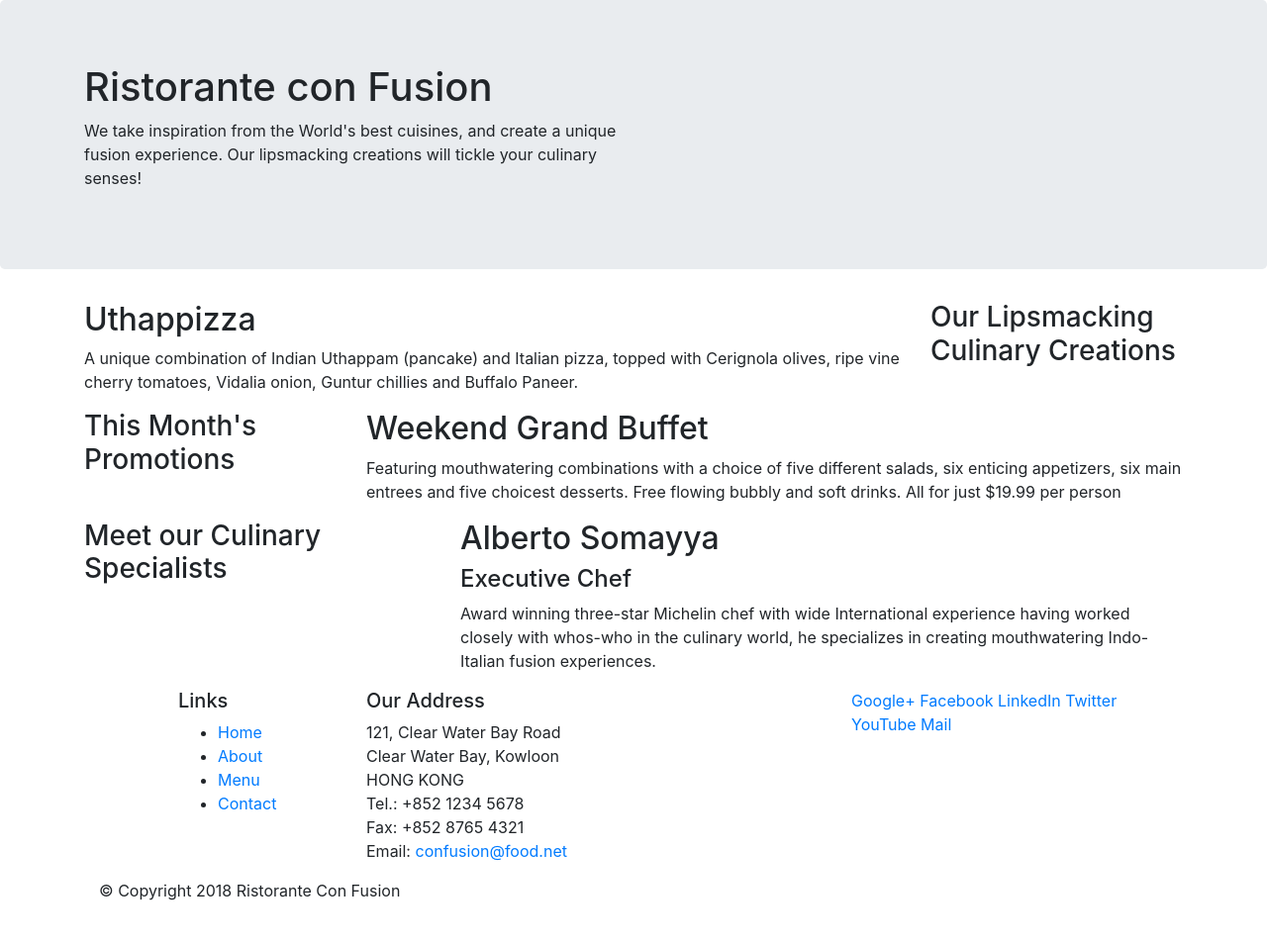
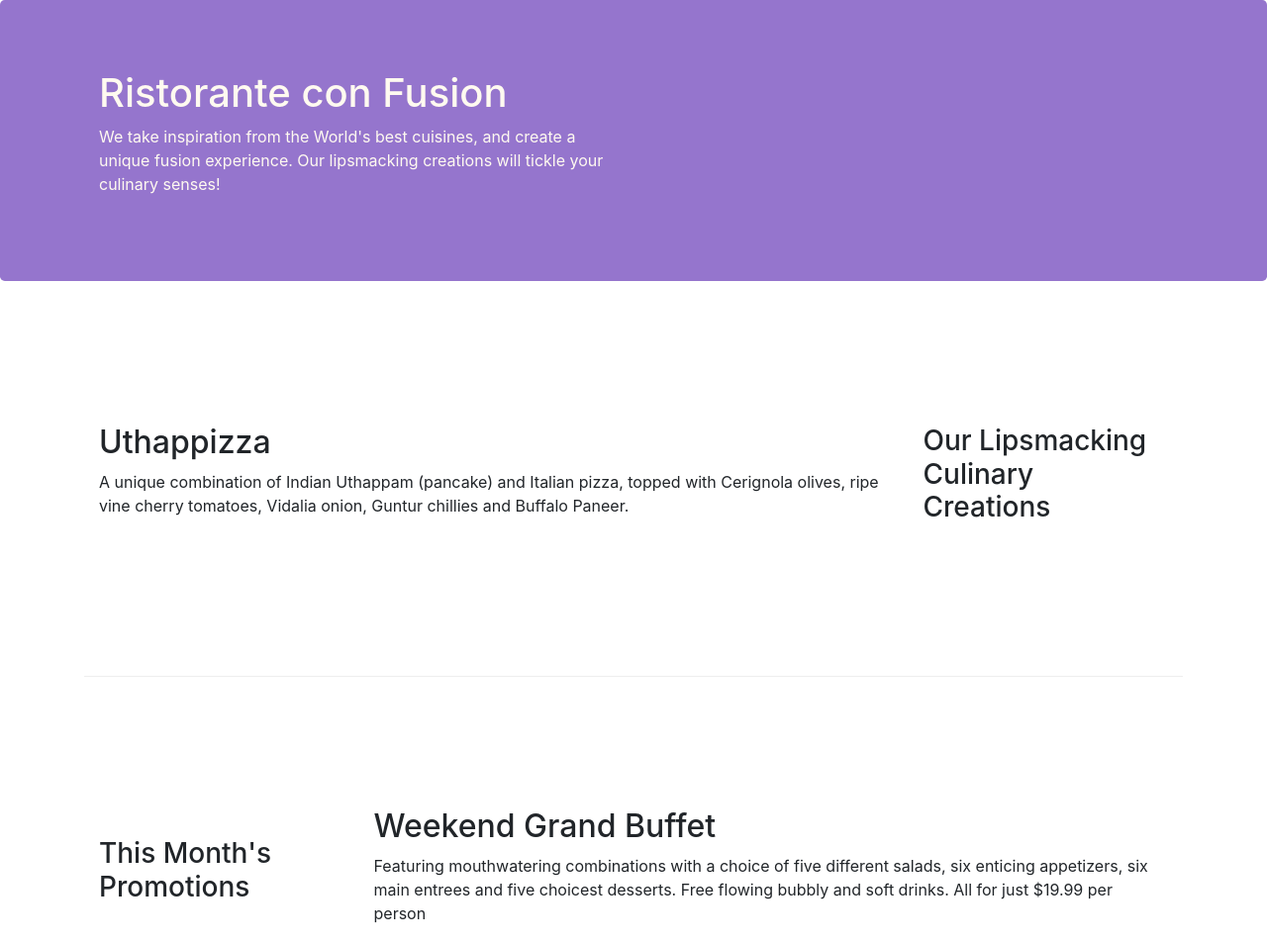
Before and after one commit to falguniraina/Bootstrap4, a website: page index.html in a window 1280 px wide. Shown: the top 954 px of the page at 99% size. Before the commit the page ends 928 px from the top, so only its background shows below. Drawn offline with nearby package versions, Linux system fonts and the light colour scheme.

Commit message:
Bootstrap Grid Part2

```diff
--- /dev/null
+++ b/css/styles.css
@@ -0,0 +1,29 @@
+.row-header{
+    margin:0px auto;
+    padding:0px;
+}
+
+.row-content {
+    margin:0px auto;
+    padding: 50px 0px 50px 0px;
+    border-bottom: 1px ridge;
+    min-height:400px;
+}
+
+.footer{
+    background-color: #D1C4E9;
+    margin:0px auto;
+    padding: 20px 0px 20px 0px;
+}
+.jumbotron {
+    padding:70px 30px 70px 30px;
+    margin:0px auto;
+    background: #9575CD ;
+    color:floralwhite;
+}
+
+address{
+    font-size:80%;
+    margin:0px;
+    color:#0f0f0f;
+}
--- a/index.html
+++ b/index.html
@@ -10,13 +10,14 @@
 
         <!-- Bootstrap CSS -->
         <link rel="stylesheet" href="node_modules/bootstrap/dist/css/bootstrap.min.css">
+        <link href="css/styles.css" rel="stylesheet">
 </head>
 
 <body>
 
     <header class="jumbotron">
         <div class="container">
-            <div class="row">
+            <div class="row row-header">
                 <div class="col-12 col-sm-6">
                     <h1>Ristorante con Fusion</h1>
                     <p>We take inspiration from the World's best cuisines, and create a unique fusion experience. Our lipsmacking creations will tickle your culinary senses!</p>
@@ -28,7 +29,7 @@
     </header>
 
     <div class="container">
-        <div class="row">
+        <div class="row row-content align-items-center">
             <div class="col-12 col-sm-4 order-sm-last col-md-3">
                 <h3>Our Lipsmacking Culinary Creations</h3>
             </div>
@@ -39,7 +40,7 @@
         </div>
 
 
-        <div class="row">
+        <div class="row row-content align-items-center">
             <div class="col-12 col-sm-4 col-md-3">
                 <h3>This Month's Promotions</h3>
             </div>
@@ -49,7 +50,7 @@
             </div>
         </div>
 
-        <div class="row">
+        <div class="row row-content align-items-center">
             <div class="col-12 col-sm-4 order-sm-firstcol-md-3">
                 <h3>Meet our Culinary Specialists</h3>
             </div>
@@ -61,12 +62,12 @@
         </div>
     </div>
 
-    <footer>
+    <footer class="footer">
         <div class="container">
             <div class="row">
                 <div class="col-4 offset-1 col-sm-2">
                     <h5>Links</h5>
-                    <ul>
+                    <ul class="list-unstyled">
                         <li><a href="#">Home</a></li>
                         <li><a href="#">About</a></li>
                         <li><a href="#">Menu</a></li>
@@ -84,8 +85,8 @@
 		              Email: <a href="mailto:confusion@food.net">confusion@food.net</a>
 		           </address>
                 </div>
-                <div class="col-12 col-sm-4">
-                    <div class="col-auto">
+                <div class="col-12 col-sm-4 align-self-center">
+                    <div class="text-center">
                         <a href="http://google.com/+">Google+</a>
                         <a href="http://www.facebook.com/profile.php?id=">Facebook</a>
                         <a href="http://www.linkedin.com/in/">LinkedIn</a>
@@ -95,8 +96,8 @@
                     </div>
                 </div>
            </div>
-           <div class="col-auto">
-                <div>
+           <div class="row justify-content-center">
+                <div class="col-auto">
                     <p>© Copyright 2018 Ristorante Con Fusion</p>
                 </div>
            </div>
```
